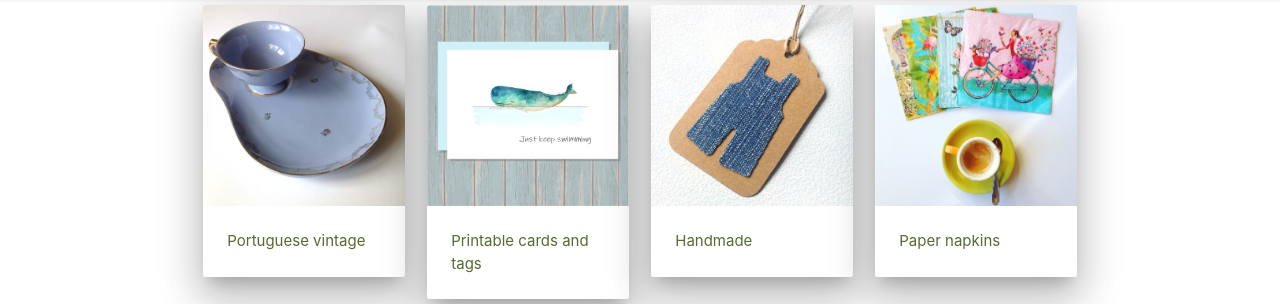
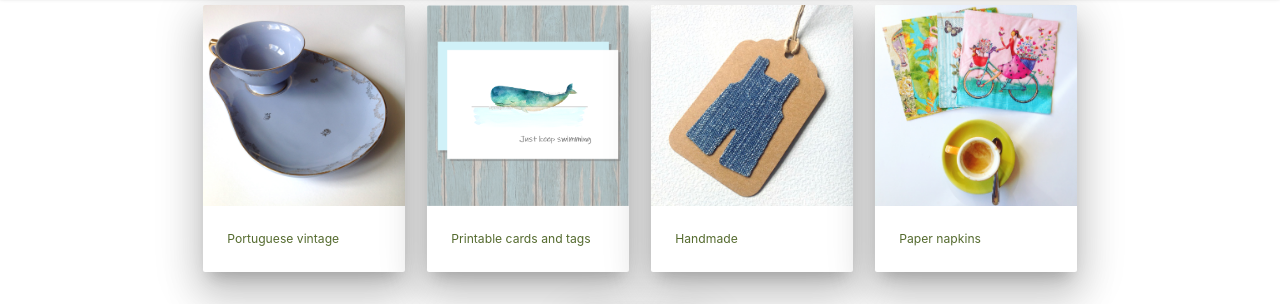
Before and after one commit to PedroPerpetua/papelmagico.eu, a plain HTML site: page index.html in a window 1280 px wide. Shown: the part 67-371 px from the top of the page. Drawn offline with nearby package versions, Linux system fonts and the light colour scheme.

Commit message:
Changed textsize to vary with VW.

```diff
--- a/index.html
+++ b/index.html
@@ -14,13 +14,14 @@
         font-family: 'Comic Sans MS';
         src: url("assets/COMIC.TTF");
     }
-    p {font-size: 1.4rem;}
+    p {font-size: 4vw;}
     @media only screen and (min-width: 600px) {
-        p {font-size: 1.2rem;}
+        p {font-size: 2.5vw;}
     }
     @media only screen and (min-width: 992px) {
-        p {font-size: 1rem;}
+        p {font-size: 0.95vw;}
     }
+
     a {color: darkolivegreen;}
     #logo {
         margin-left: 10px;
```
